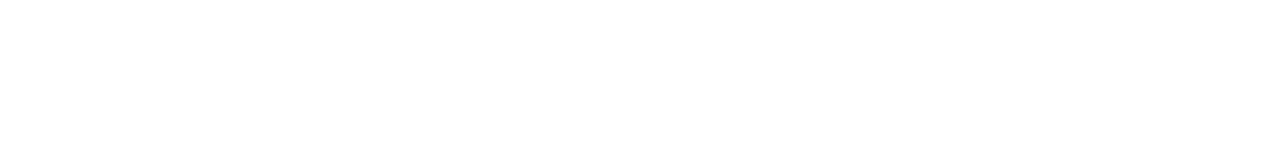
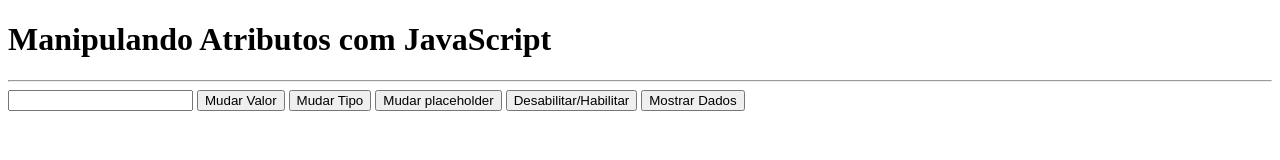
Before and after one commit to Viitorsoares/aulas-javascript, a plain HTML site: page aula10/index.html in a window 1280 px wide. Drawn offline with Linux system fonts and the light colour scheme.

Commit message:
Aula de Javascript 10

```diff
--- a/aula10/index.html
+++ b/aula10/index.html
@@ -3,9 +3,19 @@
 <head>
     <meta charset="UTF-8">
     <meta name="viewport" content="width=device-width, initial-scale=1.0">
-    <title>Document</title>
+    <title>Manipulando Atributos com JavaScript</title>
+    <script src="index.js" defer></script>
 </head>
 <body>
+    <h1>Manipulando Atributos com JavaScript</h1>
+    <hr>
 
+    <input type="text" name="input" id="input" data-something="Algum valor">
+
+    <button id="value">Mudar Valor</button>
+    <button id="type">Mudar Tipo</button>
+    <button id="placeholder">Mudar placeholder</button>
+    <button id="disable">Desabilitar/Habilitar</button>
+    <button id="data">Mostrar Dados</button>
 </body>
 </html>
--- /dev/null
+++ b/aula10/index.js
@@ -0,0 +1,7 @@
+const input = document.getElementById('input')
+
+document.getElementById('value').addEventListener('click', function () {
+    input.value = 'Olá, Mundo!'
+
+
+})
```
